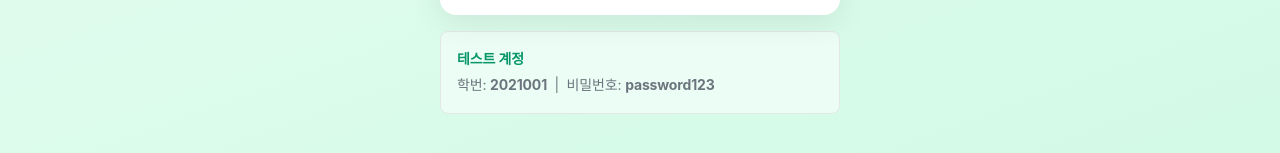
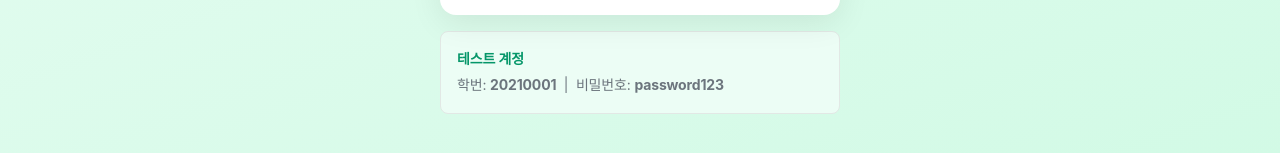
Before and after one commit to D0nghyeon-Kang/gachita, a React (Vite) app in the folder client/: page /login in a window 1280 px wide. Shown: the part 601-754 px from the top of the page. Built offline with nearby package versions, Linux system fonts and the light colour scheme; no server answers; a web font is replaced by a local one.

Commit message:
fix: 테스트 계정 학번 8자리로 수정 (2021001 → 20210001)

```diff
--- a/client/src/pages/LoginPage.jsx
+++ b/client/src/pages/LoginPage.jsx
@@ -244,7 +244,7 @@ function LoginPage() {
             테스트 계정
           </p>
           <p className="small mb-0 text-secondary">
-            학번: <strong>2021001</strong> &nbsp;|&nbsp; 비밀번호: <strong>password123</strong>
+            학번: <strong>20210001</strong> &nbsp;|&nbsp; 비밀번호: <strong>password123</strong>
           </p>
         </div>
 
```
Also changed, not shown: 1 other file (tests, documents, lock files or other folders).
